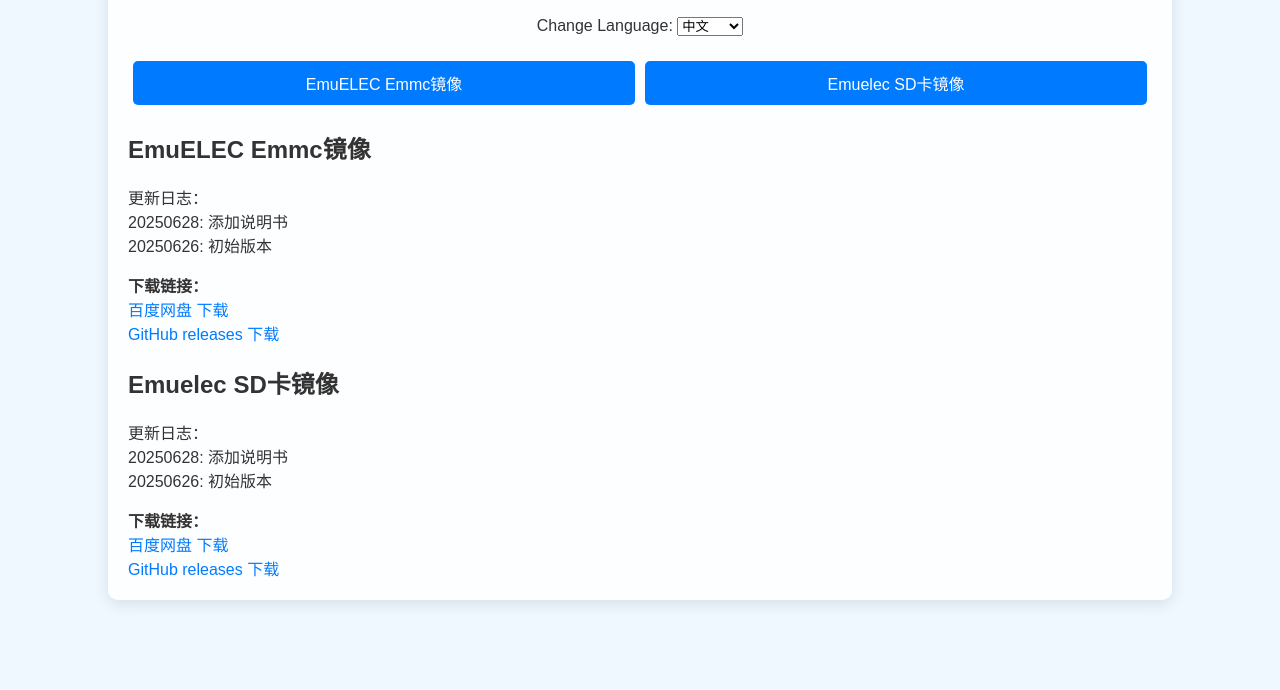
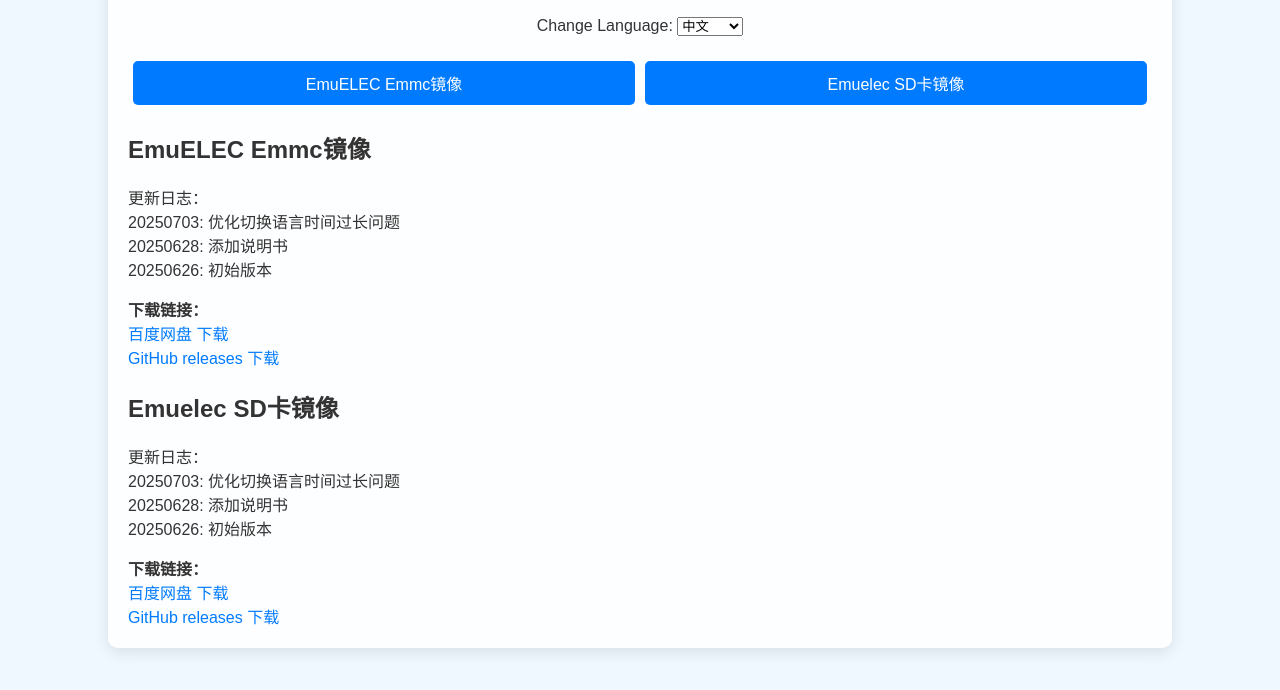
Before and after one commit to handheld520/handheld520.github.io, a plain HTML site: page handheld/XF35H.html in a window 1280 px wide. Shown: the part 90-780 px from the top of the page. Drawn offline with Linux system fonts and the light colour scheme.

Commit message:
Add files via upload

```diff
--- a/handheld/XF35H.html
+++ b/handheld/XF35H.html
@@ -90,22 +90,24 @@
             },
             log: {
                 zh: [
+                    "20250703: 优化切换语言时间过长问题",
                     "20250628: 添加说明书",
                     "20250626: 初始版本"
                 ],
                 en: [
+                    "Version 20250703: Optimize the issue of excessively long language switching time.",
                     "Version 20250628: Replace the latest manual picture.",
                     "Version 20250626: Initial release."
                 ]
             },
             downloads: {
                 zh: [
-                    { platform: "百度网盘", link: "https://pan.baidu.com/s/1JFgZJNxacXV5WCLqdlZsng?pwd=LC66" },
-                    { platform: "GitHub releases", link: "https://github.com/handheld520/XiFan-XF35H/releases/download/20250628/XF35H-V1-B703_e659a5_20250628_EMMC_update.img.gz" }
+                    { platform: "百度网盘", link: "https://pan.baidu.com/s/1Z_wyj6QYJETDoZ9oIQrnuA?pwd=LC66" },
+                    { platform: "GitHub releases", link: "https://github.com/handheld520/XiFan-XF35H/releases/download/20250703/XF35H-V1-B703_2e01f9_20250703_EMMC_update.img.gz" }
                 ],
                 en: [
-                    { platform: "Baidu Netdisk", link: "https://pan.baidu.com/s/1JFgZJNxacXV5WCLqdlZsng?pwd=LC66" },
-                    { platform: "GitHub releases", link: "https://github.com/handheld520/XiFan-XF35H/releases/download/20250628/XF35H-V1-B703_e659a5_20250628_EMMC_update.img.gz" }
+                    { platform: "Baidu Netdisk", link: "https://pan.baidu.com/s/1Z_wyj6QYJETDoZ9oIQrnuA?pwd=LC66" },
+                    { platform: "GitHub releases", link: "https://github.com/handheld520/XiFan-XF35H/releases/download/20250703/XF35H-V1-B703_2e01f9_20250703_EMMC_update.img.gz" }
                 ]
             }
         },
@@ -116,22 +118,24 @@
             },
             log: {
                 zh: [
+                    "20250703: 优化切换语言时间过长问题",
                     "20250628: 添加说明书",
                     "20250626: 初始版本"
                 ],
                 en: [
+                    "Version 20250703: Optimize the issue of excessively long language switching time.",
                     "Version 20250628: Replace the latest manual picture.",
                     "Version 20250626: Initial release."
                 ]
             },
             downloads: {
                 zh: [
-                    { platform: "百度网盘", link: "https://pan.baidu.com/s/1LwmTzm10IsIJImgtTzVy3g?pwd=LC66" },
-                    { platform: "GitHub releases", link: "https://github.com/handheld520/XiFan-XF35H/releases/download/20250628/XF35H-V1-B703_e659a5_20250628.img.gz" }
+                    { platform: "百度网盘", link: "https://pan.baidu.com/s/1MMsZdX55oG8aZgc94-MpNw?pwd=LC66" },
+                    { platform: "GitHub releases", link: "https://github.com/handheld520/XiFan-XF35H/releases/download/20250703/XF35H-V1-B703_2e01f9_20250703.img.gz" }
                 ],
                 en: [
-                    { platform: "Baidu Netdisk", link: "https://pan.baidu.com/s/1LwmTzm10IsIJImgtTzVy3g?pwd=LC66" },
-                    { platform: "GitHub releases", link: "https://github.com/handheld520/XiFan-XF35H/releases/download/20250628/XF35H-V1-B703_e659a5_20250628.img.gz" }
+                    { platform: "Baidu Netdisk", link: "https://pan.baidu.com/s/1MMsZdX55oG8aZgc94-MpNw?pwd=LC66" },
+                    { platform: "GitHub releases", link: "https://github.com/handheld520/XiFan-XF35H/releases/download/20250703/XF35H-V1-B703_2e01f9_20250703.img.gz" }
                 ]
             }
         }
```
